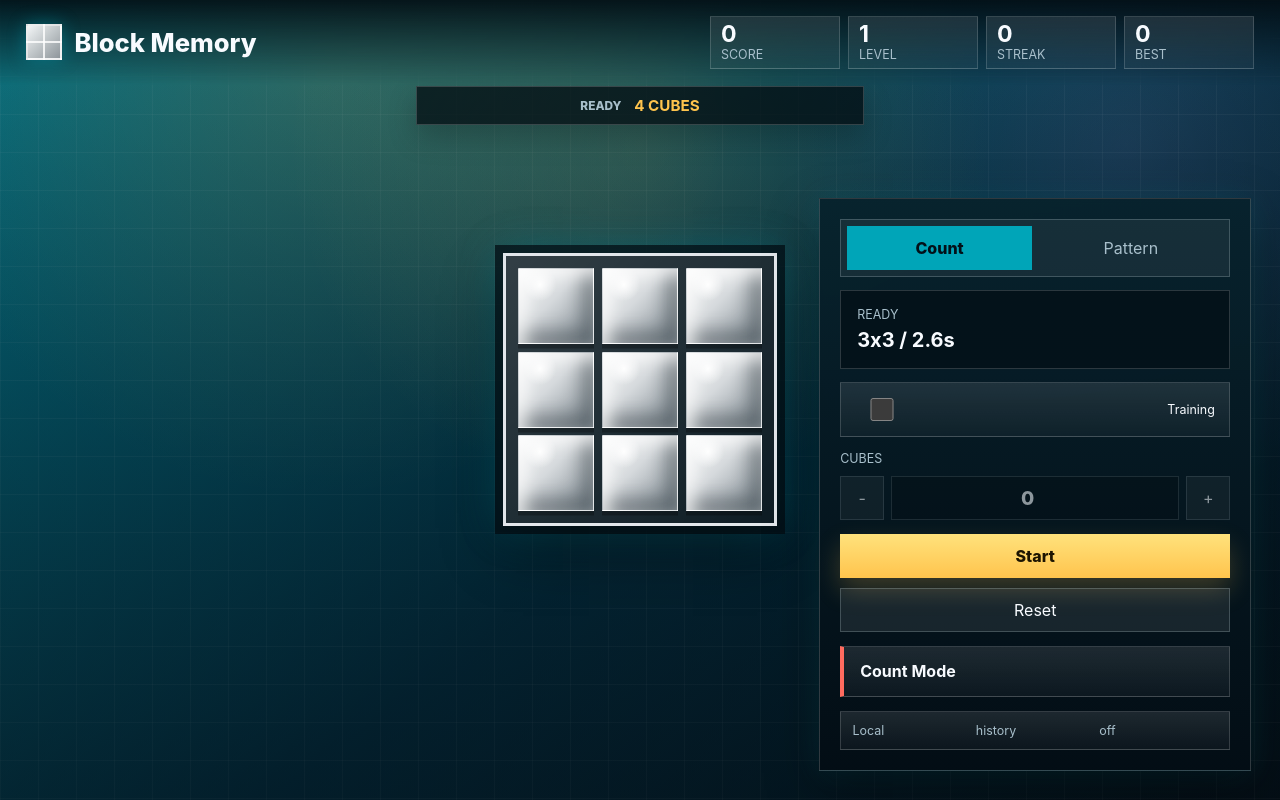
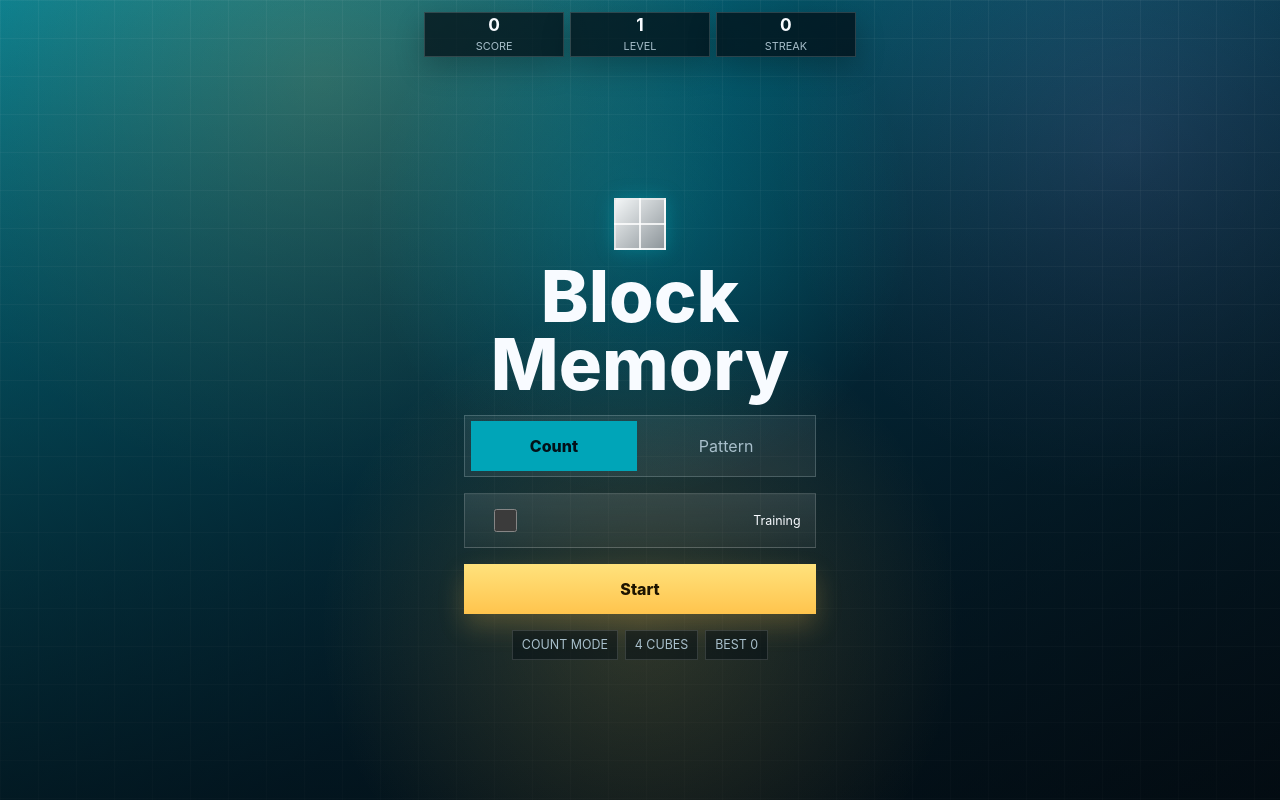
Before and after one commit to 0verhead/block-memory-game, a Svelte app: page / in a window 1280 px wide. Built offline with nearby package versions, Linux system fonts and the light colour scheme.

Commit message:
Use screen-based game flow

```diff
--- a/src/App.svelte
+++ b/src/App.svelte
@@ -269,7 +269,6 @@
   async function submitAnswer() {
     if (phase === "gameover") {
       resetRun("completed");
-      startRound();
       return;
     }
 
@@ -388,29 +387,27 @@
   function getPrimaryLabel(currentPhase: Phase, evaluation: EvaluationState | null): string {
     if (currentPhase === "preview") return "Watch";
     if (currentPhase === "input") return "Submit";
-    if (currentPhase === "gameover") return "Restart";
+    if (currentPhase === "gameover") return "New Game";
     if (currentPhase === "reveal" && evaluation?.trainingRetry) return "Retry";
     if (currentPhase === "reveal") return "Next";
     return "Start";
   }
 </script>
 
-<main class="app-shell">
-  <header class="topbar" aria-label="Game status">
-    <div class="brand">
-      <span class="brand-mark" aria-hidden="true"></span>
-      <h1>Block Memory</h1>
-    </div>
-    <div class="stats">
-      <span><strong>{score}</strong><small>Score</small></span>
-      <span><strong>{level}</strong><small>Level</small></span>
-      <span><strong>{streak}</strong><small>Streak</small></span>
-      <span><strong>{bestScore}</strong><small>Best</small></span>
-    </div>
-  </header>
+<main class={`game-shell phase-${phase}`}>
+  <div class="mini-hud" aria-label="Game status">
+    <span><strong>{score}</strong><small>Score</small></span>
+    <span><strong>{level}</strong><small>Level</small></span>
+    <span><strong>{streak}</strong><small>Streak</small></span>
+  </div>
 
-  <section class="playfield" aria-label="Block memory game">
-    <aside class="controls" aria-label="Game controls">
+  {#if phase === "ready"}
+    <section class="screen ready-screen" aria-label="Start screen">
+      <div class="brand-lockup">
+        <span class="brand-mark" aria-hidden="true"></span>
+        <h1>Block Memory</h1>
+      </div>
+
       <div class="mode-switch" role="tablist" aria-label="Mode">
         <button
           class:is-active={mode === MODES.COUNT}
@@ -432,60 +429,85 @@
         </button>
       </div>
 
-      <div class="level-readout">
-        <span>{phaseLabel}</span>
-        <strong>{currentConfig.rows}x{currentConfig.cols} / {(currentConfig.previewMs / 1000).toFixed(1)}s</strong>
-      </div>
-
       <label class="training-toggle">
         <input type="checkbox" checked={training} on:change={toggleTraining}>
         <span>Training</span>
       </label>
 
-      {#if mode === MODES.COUNT}
-        <div class="count-entry">
-          <label for="countGuess">Cubes</label>
-          <div class="number-row">
-            <button type="button" aria-label="Decrease guess" disabled={phase !== "input"} on:click={() => (countGuess = Math.max(0, countGuess - 1))}>-</button>
-            <input id="countGuess" type="number" inputmode="numeric" min="0" bind:value={countGuess} disabled={phase !== "input"}>
-            <button type="button" aria-label="Increase guess" disabled={phase !== "input"} on:click={() => (countGuess += 1)}>+</button>
-          </div>
-        </div>
-      {:else}
-        <div class="pattern-entry">
-          <div class="pattern-count">{selectedCount} selected</div>
-          <button type="button" class="secondary-button" disabled={phase !== "input" || selectedCount === 0} on:click={() => (selected = new Set())}>Clear</button>
-        </div>
-      {/if}
+      <button class="primary-button start-button" type="button" on:click={submitAnswer}>Start</button>
 
-      <div class="actions">
-        <button class="primary-button" type="button" disabled={phase === "preview"} on:click={submitAnswer}>{primaryLabel}</button>
-        <button class="secondary-button" type="button" on:click={() => resetRun("abandoned")}>Reset</button>
+      <div class="ready-meta">
+        <span>{modeNames[mode]} Mode</span>
+        <span>{currentConfig.activeCount} cubes</span>
+        <span>Best {bestScore}</span>
       </div>
-
-      <output class:error={storageState === "error"} class="result" aria-live="polite">{resultText}</output>
-
-      <div class="history">
-        {#if storageState === "loading"}
-          <span>Loading</span>
-          <span>local</span>
-          <span>history</span>
-        {:else if storageState === "error"}
-          <span>Local</span>
-          <span>history</span>
-          <span>off</span>
-        {:else}
-          <span>{stats.totalRuns} runs</span>
-          <span>{stats.totalRounds} rounds</span>
-          <span>{stats.trainingRounds} training</span>
-        {/if}
+    </section>
+  {:else if phase === "preview"}
+    <section class="screen board-screen" aria-label="Preview board">
+      <div class="screen-label" aria-live="polite">
+        <span>Memorize</span>
+        <strong>{currentConfig.activeCount} cubes</strong>
       </div>
-    </aside>
-
-    <section class="board-wrap" aria-label="Memory board">
-      <div class="arena-hud" aria-live="polite">
+      <div
+        class="board phase-preview"
+        aria-label="Block grid"
+        style={`--rows: ${currentConfig.rows}; --cols: ${currentConfig.cols};`}
+      >
+        {#each Array(currentConfig.totalCells) as _, index}
+          <button
+            type="button"
+            class={getBlockClass(index, phase, mode, round, selected, currentConfig)}
+            aria-label={`Block ${index + 1}`}
+            disabled
+          ></button>
+        {/each}
+      </div>
+    </section>
+  {:else if phase === "input" && mode === MODES.COUNT}
+    <section class="screen answer-screen" aria-label="Count answer">
+      <div class="screen-label">
+        <span>Answer</span>
+        <strong>How many cubes?</strong>
+      </div>
+      <input
+        id="countGuess"
+        class="count-input"
+        type="number"
+        inputmode="numeric"
+        min="0"
+        bind:value={countGuess}
+        aria-label="Cubes"
+      >
+      <button class="primary-button submit-button" type="button" on:click={submitAnswer}>Submit</button>
+    </section>
+  {:else if phase === "input" && mode === MODES.PATTERN}
+    <section class="screen pattern-screen" aria-label="Pattern answer">
+      <div class="screen-label">
+        <span>Rebuild</span>
+        <strong>{selectedCount}/{currentConfig.activeCount} selected</strong>
+      </div>
+      <div
+        class="board phase-input"
+        aria-label="Block grid"
+        style={`--rows: ${currentConfig.rows}; --cols: ${currentConfig.cols};`}
+      >
+        {#each Array(currentConfig.totalCells) as _, index}
+          <button
+            type="button"
+            class={getBlockClass(index, phase, mode, round, selected, currentConfig)}
+            aria-label={`Block ${index + 1}`}
+            aria-pressed={selected.has(index)}
+            on:click={() => toggleBlock(index)}
+          ></button>
+        {/each}
+      </div>
+      <button class="primary-button submit-button" type="button" on:click={submitAnswer}>Submit</button>
+    </section>
+  {:else}
+    <section class="screen result-screen" aria-label="Round result">
+      <div class="screen-label">
         <span>{phaseLabel}</span>
-        <strong>{currentConfig.activeCount} cubes</strong>
+        <strong>{resultText}</strong>
       </div>
       <div
         class={`board phase-${phase}`}
@@ -497,14 +519,13 @@
             type="button"
             class={getBlockClass(index, phase, mode, round, selected, currentConfig)}
             aria-label={`Block ${index + 1}`}
-            aria-pressed={selected.has(index)}
-            disabled={mode !== MODES.PATTERN || phase !== "input"}
-            on:click={() => toggleBlock(index)}
+            disabled
           ></button>
         {/each}
       </div>
+      <button class="primary-button submit-button" type="button" on:click={submitAnswer}>{primaryLabel}</button>
     </section>
-  </section>
+  {/if}
 </main>
 
 <style>
@@ -977,4 +998,230 @@
       padding: 0.7rem 0.85rem;
     }
   }
+
+  .game-shell {
+    position: relative;
+    display: grid;
+    min-height: 100svh;
+    overflow-x: hidden;
+    color: var(--ink);
+    background:
+      radial-gradient(circle at 50% 28%, rgba(0, 229, 255, 0.18), transparent 17rem),
+      radial-gradient(circle at 50% 78%, rgba(255, 196, 77, 0.18), transparent 20rem),
+      linear-gradient(180deg, rgba(2, 9, 14, 0.1), rgba(2, 9, 14, 0.72));
+  }
+
+  .mini-hud {
+    position: fixed;
+    z-index: 10;
+    top: max(0.75rem, env(safe-area-inset-top));
+    left: 50%;
+    display: grid;
+    grid-template-columns: repeat(3, minmax(4.6rem, 1fr));
+    gap: 0.35rem;
+    width: min(27rem, calc(100vw - 1.5rem));
+    transform: translateX(-50%);
+    pointer-events: none;
+  }
+
+  .mini-hud span {
+    display: grid;
+    gap: 0.05rem;
+    min-height: 2.8rem;
+    place-items: center;
+    border: 1px solid rgba(255, 255, 255, 0.16);
+    background: rgba(2, 12, 18, 0.72);
+    box-shadow: 0 0.7rem 1.8rem rgba(0, 0, 0, 0.24);
+  }
+
+  .mini-hud strong {
+    font-size: 1.08rem;
+    line-height: 1;
+  }
+
+  .mini-hud small {
+    color: var(--muted);
+    font-size: 0.68rem;
+    text-transform: uppercase;
+  }
+
+  .screen {
+    display: grid;
+    width: min(100vw, 62rem);
+    min-height: 100svh;
+    margin-inline: auto;
+    padding: max(4.6rem, env(safe-area-inset-top)) clamp(1rem, 4vw, 2.5rem) max(1rem, env(safe-area-inset-bottom));
+    place-items: center;
+  }
+
+  .ready-screen,
+  .answer-screen {
+    align-content: center;
+    gap: 1rem;
+    width: min(100vw, 32rem);
+  }
+
+  .board-screen,
+  .pattern-screen,
+  .result-screen {
+    grid-template-rows: auto minmax(0, 1fr) auto;
+    gap: clamp(0.8rem, 2vh, 1.2rem);
+  }
+
+  .brand-lockup {
+    display: grid;
+    justify-items: center;
+    gap: 0.75rem;
+  }
+
+  .brand-lockup .brand-mark {
+    width: 3.25rem;
+    height: 3.25rem;
+  }
+
+  .brand-lockup h1 {
+    margin: 0;
+    text-align: center;
+    font-size: clamp(2.2rem, 8vw, 4.5rem);
+    line-height: 0.95;
+  }
+
+  .screen-label {
+    display: grid;
+    justify-items: center;
+    gap: 0.18rem;
+    text-align: center;
+    text-transform: uppercase;
+  }
+
+  .screen-label span {
+    color: var(--muted);
+    font-size: 0.78rem;
+    font-weight: 850;
+  }
+
+  .screen-label strong {
+    color: var(--ink);
+    font-size: clamp(1.35rem, 4vw, 2.35rem);
+    line-height: 1.08;
+  }
+
+  .ready-meta {
+    display: flex;
+    justify-content: center;
+    flex-wrap: wrap;
+    gap: 0.45rem;
+    color: var(--muted);
+    font-size: 0.78rem;
+    text-transform: uppercase;
+  }
+
+  .ready-meta span {
+    padding: 0.4rem 0.55rem;
+    border: 1px solid rgba(255, 255, 255, 0.14);
+    background: rgba(2, 12, 18, 0.5);
+  }
+
+  .mode-switch {
+    width: min(100%, 22rem);
+  }
+
+  .mode-switch button,
+  .primary-button {
+    min-height: 3.1rem;
+  }
+
+  .training-toggle {
+    width: min(100%, 22rem);
+  }
+
+  .start-button,
+  .submit-button {
+    width: min(100%, 22rem);
+  }
+
+  .count-input {
+    width: min(100%, 15rem);
+    min-height: 5rem;
+    font-size: clamp(2.2rem, 12vw, 4rem);
+    border: 2px solid rgba(255, 255, 255, 0.24);
+    background: rgba(0, 0, 0, 0.34);
+  }
+
+  .board {
+    width: min(78svmin, calc(var(--cols) * 5.7rem), 48rem);
+    align-self: center;
+  }
+
+  .pattern-screen .board {
+    width: min(68svmin, calc(var(--cols) * 5.2rem), 42rem);
+  }
+
+  .result-screen .board {
+    width: min(58svmin, calc(var(--cols) * 4.5rem), 34rem);
+  }
+
+  .result-screen .screen-label strong {
+    max-width: 28rem;
+  }
+
+  @media (max-width: 720px) {
+    .mini-hud {
+      position: static;
+      width: auto;
+      padding: 0.65rem 0.75rem 0;
+      transform: none;
+    }
+
+    .game-shell {
+      align-content: start;
+    }
+
+    .screen {
+      min-height: calc(100svh - 3.45rem);
+      padding: 0.8rem 0.9rem max(0.8rem, env(safe-area-inset-bottom));
+    }
+
+    .ready-screen,
+    .answer-screen {
+      gap: 0.8rem;
+    }
+
+    .board {
+      width: min(92vw, 25rem);
+    }
+
+    .pattern-screen .board,
+    .result-screen .board {
+      width: min(90vw, 24rem);
+    }
+
+    .brand-lockup h1 {
+      font-size: clamp(2rem, 12vw, 3.3rem);
+    }
+  }
+
+  @media (max-height: 620px) and (orientation: landscape) {
+    .screen {
+      padding-top: 0.75rem;
+      min-height: 100svh;
+    }
+
+    .mini-hud {
+      position: fixed;
+      left: 0.75rem;
+      top: 0.75rem;
+      width: 15rem;
+      transform: none;
+    }
+
+    .board {
+      width: min(68svh, 29rem);
+    }
+
+    .ready-screen,
+    .answer-screen {
+      padding-left: 17rem;
+    }
+  }
 </style>
```
Also changed, not shown: 1 other file (tests, documents, lock files or other folders).
